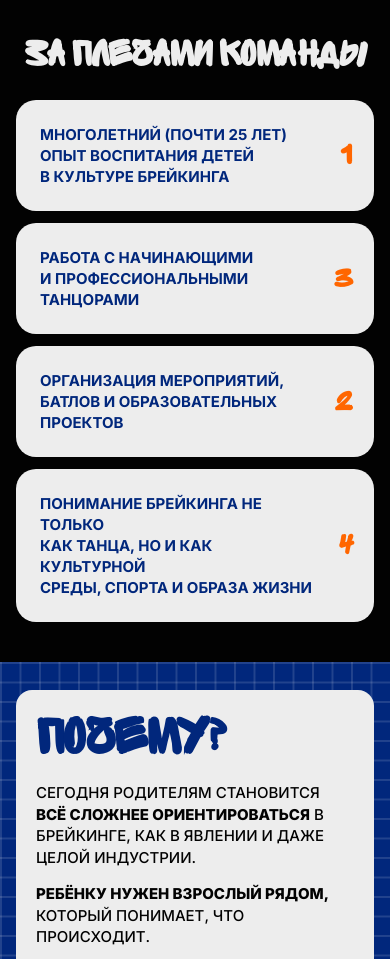
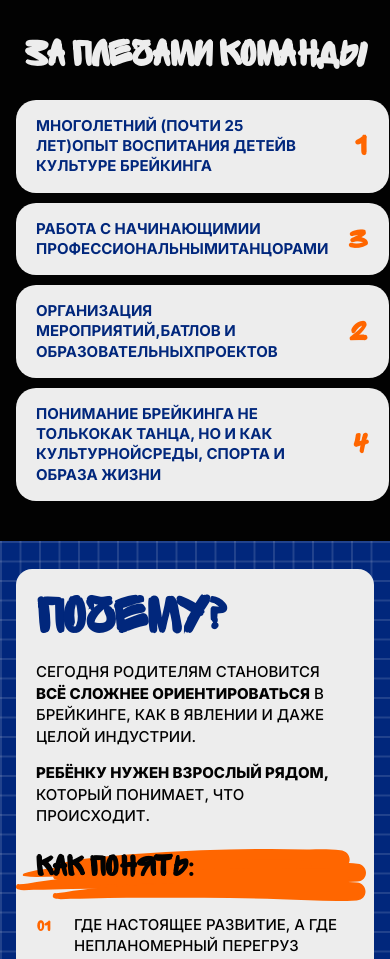
Before and after one commit to strenekaterina/xocrew, a website: page index.html in a window 390 px wide. Shown: the part 2048-3007 px from the top of the page. Drawn offline with Linux system fonts and the light colour scheme.

Commit message:
fix: hide cred-text <br> on mobile, reduce card padding for compact height

```diff
--- a/index.html
+++ b/index.html
@@ -1466,14 +1466,16 @@
       /* Заголовок — 2-строчный, по стандарту what-title-md */
       .creds-title { font-size: clamp(36px, 10vw, 60px); margin-bottom: 28px; }
       /* Карточки — 1 в ряд, без overflow */
-      .creds-grid { grid-template-columns: 1fr; gap: 12px; }
+      .creds-grid { grid-template-columns: 1fr; gap: 10px; }
       .cred-card {
-        padding: 24px 56px 24px 24px; /* справа место под цифру */
+        padding: 16px 60px 16px 20px; /* справа место под цифру */
         min-height: auto;
         width: 100%;
         box-sizing: border-box;
       }
-      .cred-text { font-size: 15px; line-height: 1.4; }
+      /* Убираем принудительные <br> — карточка полная ширина, переносы лишние */
+      .cred-text br { display: none; }
+      .cred-text { font-size: 15px; line-height: 1.35; }
       .cred-num { font-size: clamp(28px, 8vw, 40px); }
       /* КАК ПРОХОДИТ — override */
       #format { padding: 40px 16px !important; }
```
